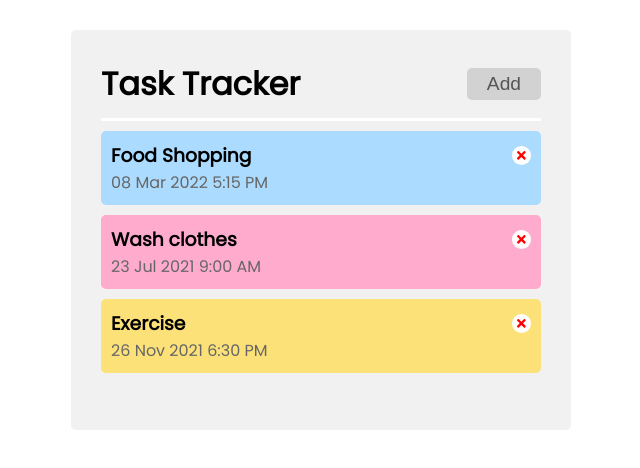
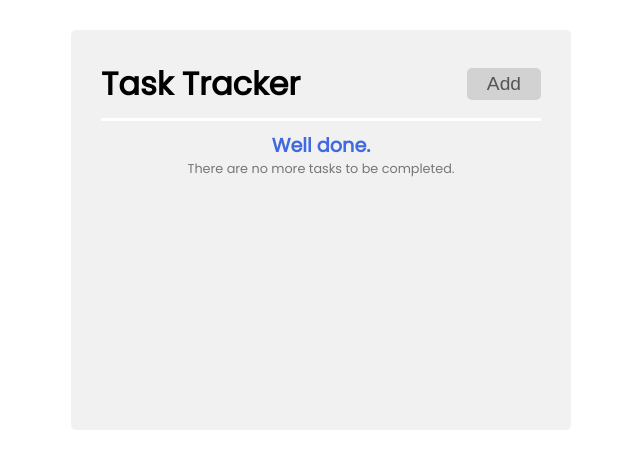
Before and after one commit to jasontwuk/React_task-tracker, a React (Create React App) app: page / in a window 1280 px wide. Shown: the top 468 px of the page, without its empty margins (319-959 px from the left). Built offline with nearby package versions, Linux system fonts and the light colour scheme.

Commit message:
apply useLocalStorage hook

```diff
--- a/src/App.js
+++ b/src/App.js
@@ -3,28 +3,32 @@ import Tasks from "./components/Tasks";
 import "./App.scss";
 import { useState } from "react";
 import AddTaskForm from "./components/AddTaskForm";
+import useLocalStorage from "./components/useLocalStorage";
 
 function App() {
-  const [tasks, setTasks] = useState([
-    {
-      id: 1,
-      name: "Food Shopping",
-      time: "08 Mar 2022 5:15 PM",
-      color: "blue",
-    },
-    {
-      id: 2,
-      name: "Wash clothes",
-      time: "23 Jul 2021 9:00 AM",
-      color: "pink",
-    },
-    {
-      id: 3,
-      name: "Exercise",
-      time: "26 Nov 2021 6:30 PM",
-      color: "yellow",
-    },
-  ]);
+  // [
+  //   {
+  //     id: 1,
+  //     name: "Food Shopping",
+  //     time: "08 Mar 2022 5:15 PM",
+  //     color: "blue",
+  //   },
+  //   {
+  //     id: 2,
+  //     name: "Wash clothes",
+  //     time: "23 Jul 2021 9:00 AM",
+  //     color: "pink",
+  //   },
+  //   {
+  //     id: 3,
+  //     name: "Exercise",
+  //     time: "26 Nov 2021 6:30 PM",
+  //     color: "yellow",
+  //   },
+  // ]
+
+  // !!! get tasks from localStorage
+  const [tasks, setTasks] = useLocalStorage("saveTasks", []);
 
   // !!! save task
   const saveTask = (task) => {
@@ -32,7 +36,9 @@ function App() {
 
     const newTask = { id, ...task };
 
-    setTasks([newTask, ...tasks]);
+    const newTasks = [newTask, ...tasks];
+
+    setTasks(newTasks);
 
     // *** close the form
     // setShowAddTaskForm(!showAddTaskForm);
@@ -40,7 +46,9 @@ function App() {
 
   // !!! delete task
   const deleteTask = (id) => {
-    setTasks(tasks.filter((task) => task.id !== id));
+    const newTasks = tasks.filter((task) => task.id !== id);
+
+    setTasks(newTasks);
   };
 
   // !!! show add task form
```
